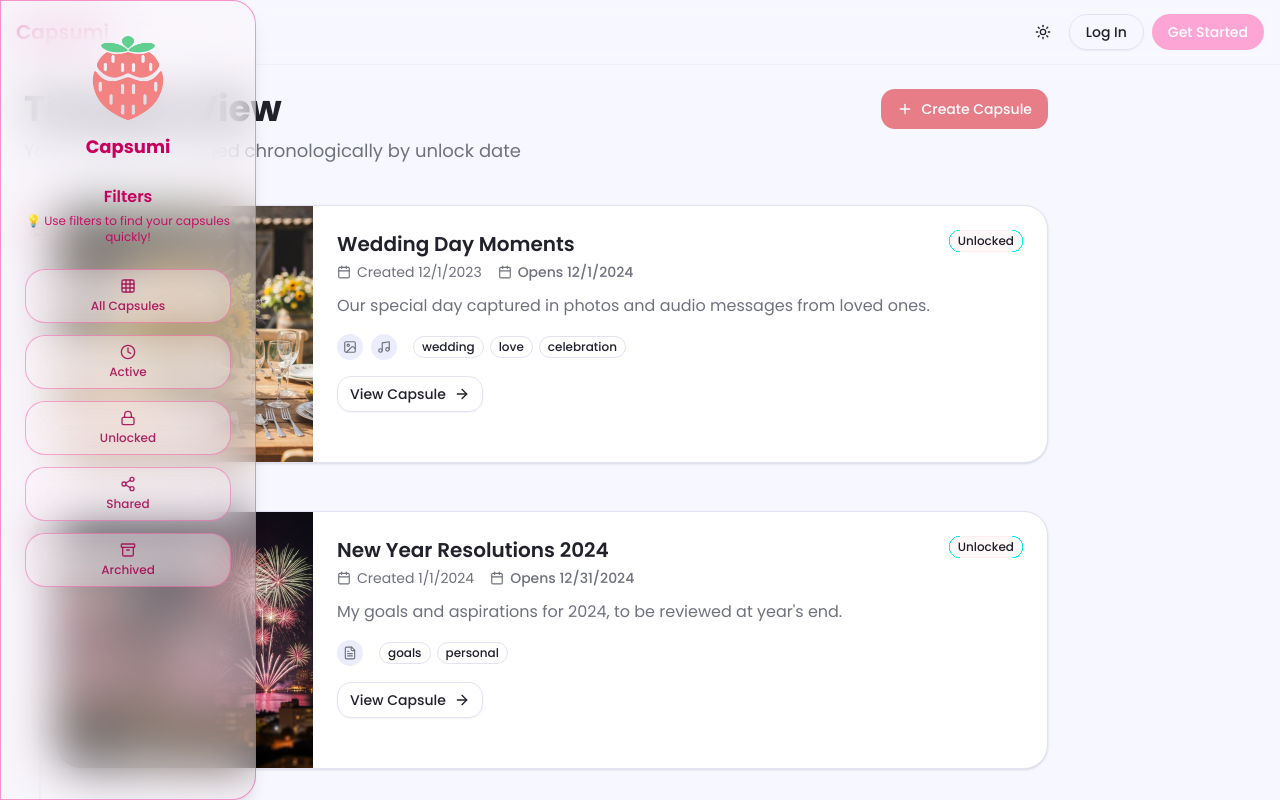
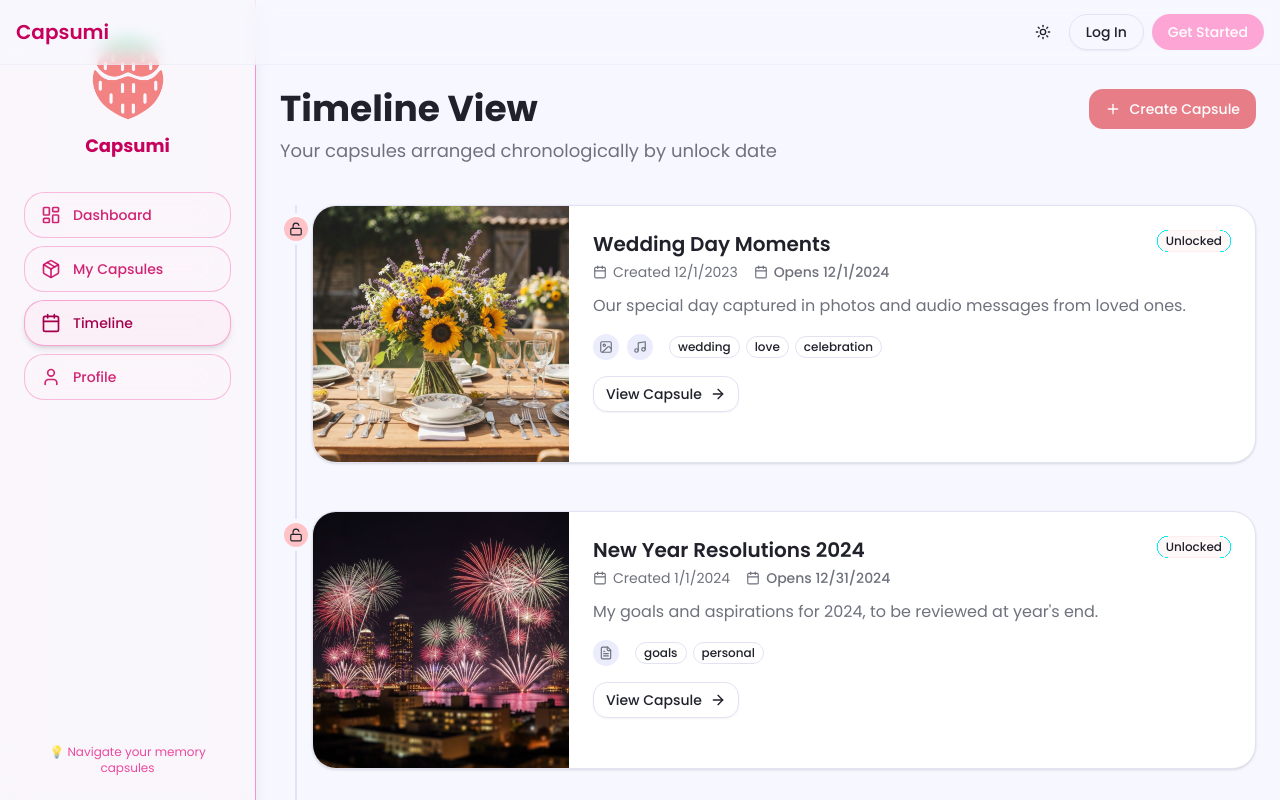
Before and after one commit to lowskydev/Capsumi, a Next.js app: page /timeline in a window 1280 px wide. Shown: the top 800 px of the page. Built offline with nearby package versions, Linux system fonts and the light colour scheme.

Commit message:
log out and timeline fix

```diff
--- a/app/profile/page.tsx
+++ b/app/profile/page.tsx
@@ -6,13 +6,15 @@ import { Button } from "@/components/ui/button"
 import { Input } from "@/components/ui/input"
 import { Label } from "@/components/ui/label"
 import { Avatar, AvatarFallback, AvatarImage } from "@/components/ui/avatar"
-import { ArrowLeft, Camera, Package, Lock, Unlock, Calendar } from "lucide-react"
+import { ArrowLeft, Camera, Package, Lock, Unlock, Calendar, LogOut } from "lucide-react"
 import Link from "next/link"
 import { useAuth } from "@/components/auth-context"
 import { useState } from "react"
+import { useRouter } from "next/navigation"
 
 export default function ProfilePage() {
-  const { user, updateUser } = useAuth()
+  const { user, updateUser, logout } = useAuth()
+  const router = useRouter()
   const [name, setName] = useState(user?.name || "")
   const [email, setEmail] = useState(user?.email || "")
   const [emailNotifications, setEmailNotifications] = useState(true)
@@ -22,6 +24,11 @@ export default function ProfilePage() {
   const handleSave = async (e: React.FormEvent) => {
     e.preventDefault()
     await updateUser({ name, email })
+  }
+
+  const handleLogout = () => {
+    logout()
+    router.push("/")
   }
 
   if (!user) {
@@ -218,6 +225,20 @@ export default function ProfilePage() {
               </div>
             </div>
           </Card>
+
+          {/* Log Out */}
+          <Card className="p-6">
+            <div className="flex items-center justify-between">
+              <div>
+                <div className="font-medium text-foreground">Sign Out</div>
+                <div className="text-sm text-muted-foreground">Log out of your account</div>
+              </div>
+              <Button variant="outline" onClick={handleLogout} className="gap-2">
+                <LogOut className="w-4 h-4" />
+                Log Out
+              </Button>
+            </div>
+          </Card>
         </div>
       </main>
     </div>
--- a/app/timeline/page.tsx
+++ b/app/timeline/page.tsx
@@ -1,5 +1,5 @@
 import { Navigation } from "@/components/navigation"
-import { SidebarFilters } from "@/components/sidebar-filters"
+import { DashboardSidebar } from "@/components/dashboard-sidebar"
 import { TimelineItem } from "@/components/timeline-item"
 import { Button } from "@/components/ui/button"
 import { Plus } from "lucide-react"
@@ -79,8 +79,8 @@ export default function TimelinePage() {
     <div className="min-h-screen">
       <Navigation />
       <div className="flex">
-        <SidebarFilters />
-        <main className="flex-1 p-6">
+        <DashboardSidebar />
+        <main className="flex-1 ml-64 p-6">
           <div className="container max-w-5xl">
             {/* Header */}
             <div className="mb-10 flex items-start justify-between">
```
